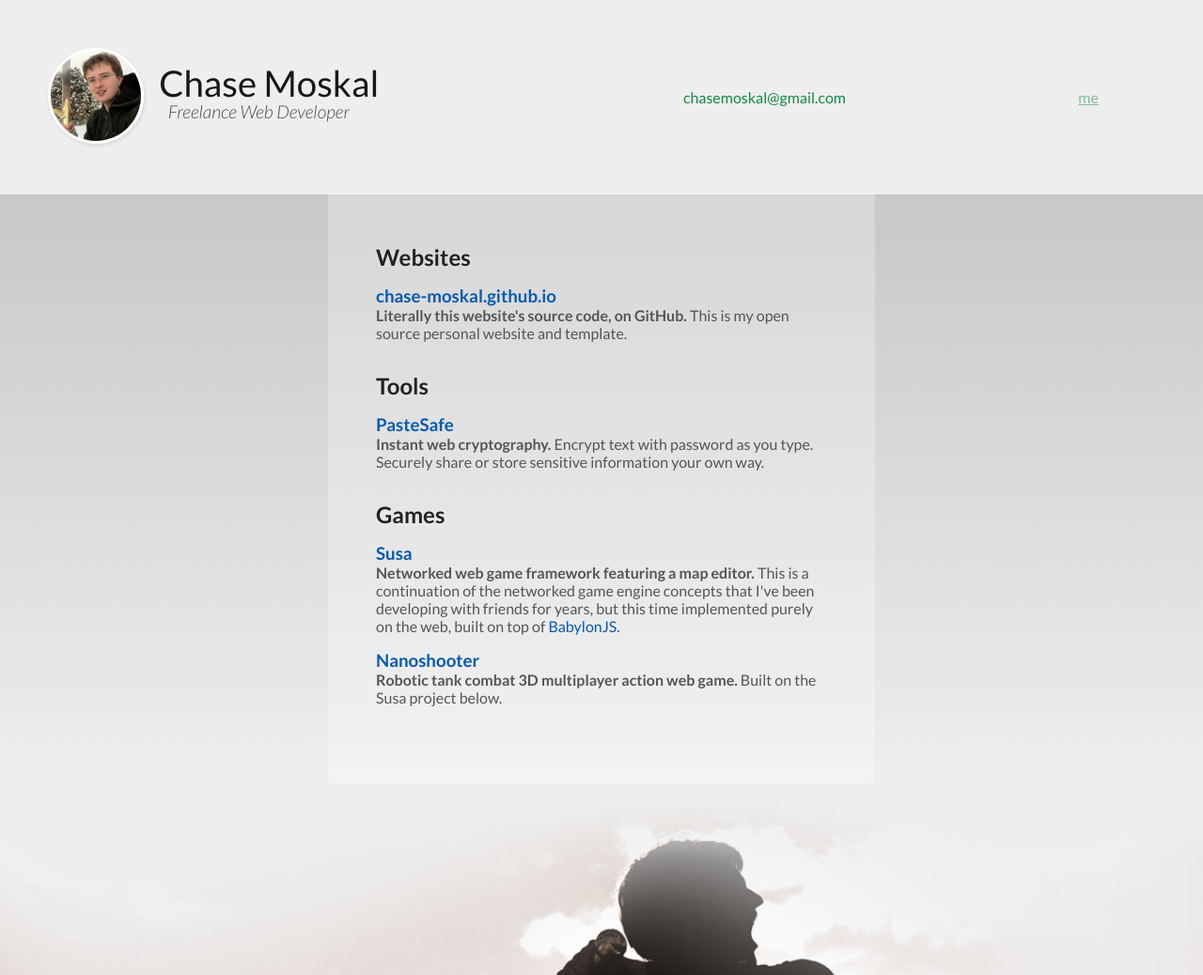
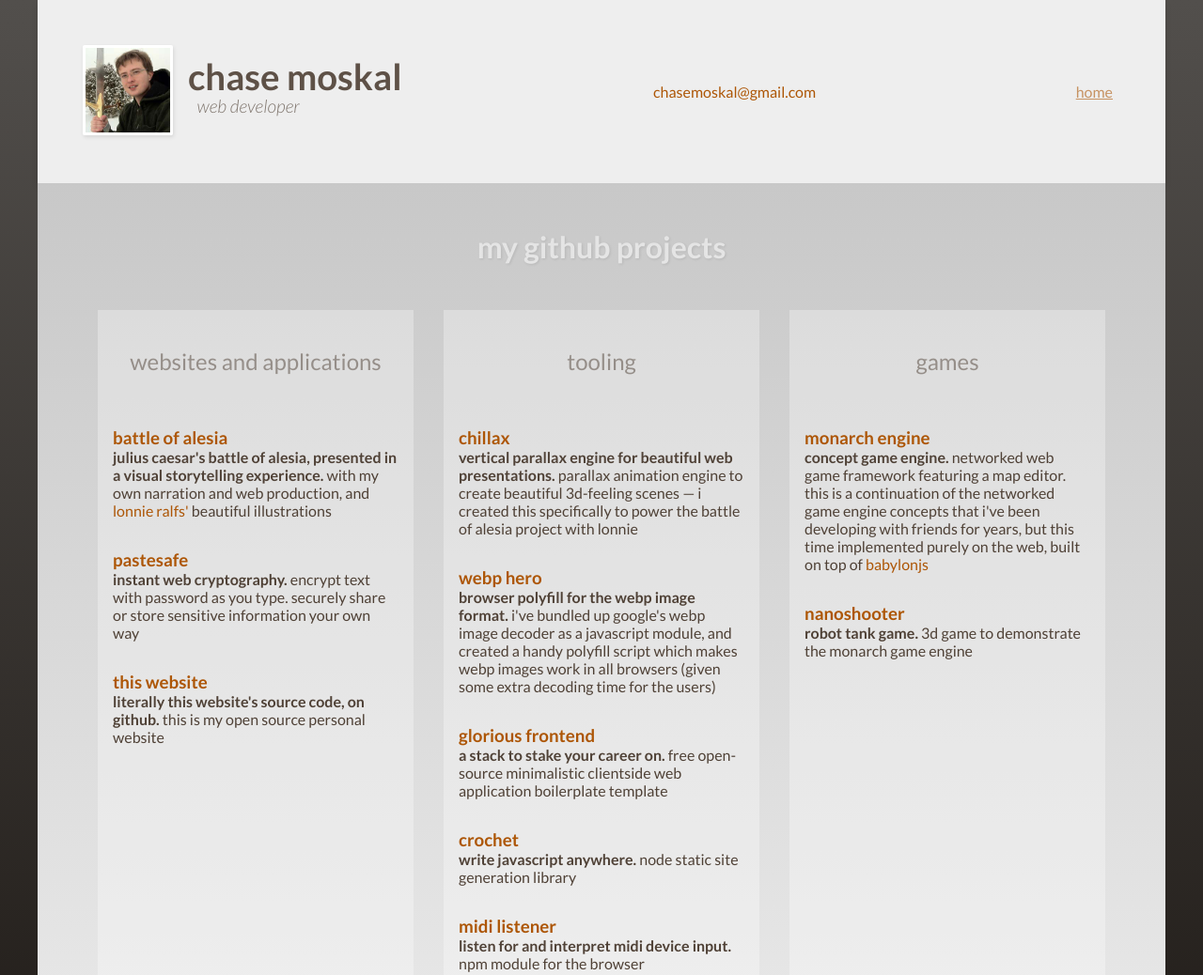
Before and after one commit to chase-moskal/chase-moskal.github.io, a website with bundled scripts: page index.html in a window 1280 px wide. Shown: the top 1038 px of the page at 94% size. Built offline with nearby package versions, Linux system fonts and the light colour scheme.

Commit message:
update website

```diff
--- a/index.html
+++ b/index.html
@@ -4,7 +4,7 @@
 		<meta charset="utf-8"/>
 		<meta name="viewport" content="width=device-width, initial-scale=1"/>
 
-		<title>chase moskal — creative developer</title>
+		<title>chase moskal – web developer</title>
 
 		<link rel="stylesheet" href="https://fonts.googleapis.com/css?family=Lato:400,700,300,300italic,400italic,700italic"/>
 		<link rel="stylesheet" href="dist/style.css"/>
@@ -13,89 +13,105 @@
 	<body>
 
 		<!-- HEADER -->
-		<header class="header" itemtype="http://schema.org/Person">
-
-			<!-- Portrait -->
-			<div>
+		<header class="siteheader" itemtype="http://schema.org/Person">
+			<div class="headerportrait">
 				<img itemprop="image" src="images/chase.small.jpg" alt=""/>
 			</div>
 
-			<!-- Title -->
-			<h1>
+			<h1 class="headertitle">
 				<strong itemprop="name">Chase Moskal</strong>
 				<em>
-					<span itemprop="jobTitle">Freelance Web Developer</span>
+					<span itemprop="jobTitle">Web Developer</span>
 				</em>
 			</h1>
 
-			<!-- Email address -->
-			<div>
+			<div class="headerinfo">
 				<a data-email="Y2hhc2Vtb3NrYWxAZ21haWwuY29t" target="_blank"></a>
 			</div>
 
-			<!-- Navbar -->
-			<nav>
+			<nav class="headernav">
 				<ol>
-					<li><a class="active" href="./">Me</a></li>
-					<!--<li><a href="blog">Blog</a></li>-->
+					<li><a class="active" href="./">home</a></li>
+					<!-- <li><a href="blog">Blog</a></li> -->
 				</ol>
 			</nav>
-
 		</header>
 
 		<!-- MAIN CONTENT -->
 		<main>
+			<section class="projectland">
+				<h1>My GitHub Projects</h1>
 
-			<!-- Projects -->
-			<section class="projects">
-				<section class="websites">
-					<h2>Websites</h2>
+				<section class="projectgroup webapps">
+					<h2>Websites and Applications</h2>
 
-					<!-- chasemoskal.github.io -->
-					<section>
-						<h3>
-							<a href="https://github.com/chase-moskal/chase-moskal.github.io" target="_blank">chase-moskal.github.io</a>
-						</h3>
-						<p><strong>Literally this website's source code, on GitHub.</strong> This is my open source personal website and template.</p>
-					</section>
+					<div>
+						<h3><a target="_blank" href="https://open-history.github.io/battle-of-alesia">Battle of Alesia</a></h3>
+						<p><strong>Julius Caesar's Battle of Alesia, presented in a visual storytelling experience.</strong> With my own narration and web production, and <a href="https://github.com/Loonietoon">Lonnie Ralfs'</a> beautiful illustrations</p>
+					</div>
+
+					<div>
+						<h3><a target="_blank" href="https://pastesafe.github.io">PasteSafe</a></h3>
+						<p><strong>Instant web cryptography.</strong> Encrypt text with password as you type. Securely share or store sensitive information your own way</p>
+					</div>
+
+					<div>
+						<h3><a target="_blank" href="https://github.com/chase-moskal/chase-moskal.github.io">This Website</a></h3>
+						<p><strong>Literally this website's source code, on GitHub.</strong> This is my open source personal website</p>
+					</div>
 				</section>
-				<section class="tools">
-					<h2>Tools</h2>
 
-					<!-- pastesafe -->
-					<section>
-						<h3>
-							<a href="https://pastesafe.github.io/" target="_blank">PasteSafe</a>
-						</h3>
-						<p><strong>Instant web cryptography.</strong> Encrypt text with password as you type. Securely share or store sensitive information your own way.</p>
-					</section>
+				<section class="projectgroup tooling">
+					<h2>Tooling</h2>
+
+					<div>
+						<h3><a target="_blank" href="https://github.com/chase-moskal/chillax">chillax</a></h3>
+						<p><strong>Vertical parallax engine for beautiful web presentations.</strong> parallax animation engine to create beautiful 3d-feeling scenes — I created this specifically to power the Battle of Alesia project with Lonnie</p>
+					</div>
+
+					<div>
+						<h3><a target="_blank" href="https://github.com/chase-moskal/webp-hero">Webp Hero</a></h3>
+						<p><strong>Browser polyfill for the webp image format.</strong> I've bundled up Google's webp image decoder as a javascript module, and created a handy polyfill script which makes webp images work in all browsers (given some extra decoding time for the users)</p>
+					</div>
+
+					<div>
+						<h3><a target="_blank" href="https://github.com/chase-moskal/webp-hero">Glorious Frontend</a></h3>
+						<p><strong>A stack to stake your career on.</strong> Free open-source minimalistic clientside web application boilerplate template</p>
+					</div>
+
+					<div>
+						<h3><a target="_blank" href="https://github.com/chase-moskal/crochet">Crochet</a></h3>
+						<p><strong>Write javascript anywhere.</strong> Node static site generation library</p>
+					</div>
+
+					<div>
+						<h3><a target="_blank" href="https://github.com/chase-moskal/midi-listener">Midi Listener</a></h3>
+						<p><strong>Listen for and interpret MIDI device input.</strong> Npm module for the browser</p>
+					</div>
 				</section>
-				<section class="games">
+
+				<section class="projectgroup games">
 					<h2>Games</h2>
 
-					<!-- susa -->
-					<section>
-						<h3>
-							<a href="https://github.com/AkkadianGames/Susa#readme" target="_blank">Susa</a>
-						</h3>
-						<p><strong>Networked web game framework featuring a map editor.</strong> This is a continuation of the networked game engine concepts that I've been developing with friends for years, but this time implemented purely on the web, built on top of <a href="http://www.babylonjs.com/">BabylonJS</a>.</p>
-					</section>
+					<div>
+						<h3><a target="_blank" href="https://github.com/monarch-games/engine">Monarch Engine</a></h3>
+						<p><strong>Concept game engine.</strong> Networked web game framework featuring a map editor. This is a continuation of the networked game engine concepts that I've been developing with friends for years, but this time implemented purely on the web, built on top of <a target="_blank" href="http://www.babylonjs.com/">babylonjs</a></p>
+					</div>
 
-					<!-- nanoshooter -->
-					<section>
-						<h3>
-							<a href="https://github.com/AkkadianGames/Nanoshooter#readme" target="_blank">Nanoshooter</a>
-						</h3>
-						<p><strong>Robotic tank combat 3D multiplayer action web game.</strong> Built on the Susa project below.</p>
-					</section>
+					<div>
+						<h3><a target="_blank" href="https://github.com/monarch-games/nanoshooter">Nanoshooter</a></h3>
+						<p><strong>Robot tank game.</strong> 3D game to demonstrate the monarch game engine</p>
+					</div>
 				</section>
+
 			</section>
 		</main>
 
-		<!-- footer -->
-		<footer class="footer">
+		<!-- FOOTER -->
+		<footer class="sitefooter">
 			<img class="backswing" src="images/backswing.jpg" alt=""/>
-			<section class="free-and-open">
+
+			<section class="endremarks">
 				<p>ready for battle</p>
 				<p>email me at <a data-email="Y2hhc2Vtb3NrYWxAZ21haWwuY29t" target="_blank"></a></p>
 			</section>
--- a/source/style.scss
+++ b/source/style.scss
@@ -1,43 +1,33 @@
 
 @charset "utf-8";
 
-////
-//// FUNDAMENTALS
-////
-
-* { margin: 0; padding: 0; }
-
-$color-latitudegreen: #128943;
 $color-backdrop: #140f0b;
 $color-mainback: #eee;
+$color-maintext: lighten(desaturate($color-backdrop, 10%), 20%);
+$color-feature: #ad5606;
+$color-feature-old: #065aad;
+
+* {
+	margin: 0;
+	padding: 0;
+	box-sizing: border-box;
+}
 
 html {
+	text-transform: lowercase;
 	font-family: "Lato", Arial;
 	font-size: 16px;
 	background: $color-backdrop;
-	@media (max-width:600px) { font-size: 12px; }
-
-	// Headings.
-	h1 {
-		font-weight: normal;
-		strong { font-weight: normal; }
-	}
+	background: linear-gradient(to bottom, lighten(desaturate($color-backdrop, 25%), 25%), $color-backdrop 70%);
 }
 
-// Create links with a base color.
-@mixin link($linkcolor: $color-latitudegreen) {
-	text-decoration: none;
-	&:link, &:visited { color: $linkcolor; }
-	&:hover {
-		color: lighten($linkcolor, 10%);
-		text-decoration: underline;
-	}
-	&:active { color: darken($linkcolor, 10%); }
+body {
+	margin: auto;
+	width: 96%;
+	max-width: 1200px;
 }
 
-// Common establishes a common padding and width with media queies for page sections.
-// This makes it easy to line up the header content and the main content on the left side.
-@mixin common-slice {
+@mixin slice {
 	width: auto;
 	padding: 4%;
 
@@ -47,40 +37,51 @@ html {
 	}
 }
 
-////
-//// HEADER
-////
+@mixin link($linkcolor) {
 
-.header {
-	@include common-slice;
+	&:link, &:visited {
+		color: $linkcolor;
+		text-decoration: none;
+	}
+
+	&:hover {
+		color: darken($linkcolor, 5%);
+		text-decoration: underline;
+	}
+
+	&:active {
+		color: darken($linkcolor, 15%);
+	}
+}
+
+a { @include link($color-feature); }
+
+//
+// HEADER
+//
+
+.siteheader {
+	@include slice;
 	text-align: center;
+	background: $color-mainback;
+	color: $color-maintext;
+	box-shadow: 0 4px 7px rgba(0,0,0, 0.1);
 
 	& > * {
 		margin: 1em auto;
 	}
 
-	background: #eee;
-	box-shadow: 0 4px 7px rgba(0,0,0, 0.1);
-
-	@media (min-width:800px) {
-		display: table;
-		text-align: left;
-		& > * {
-			display: table-cell;
-			vertical-align: middle;
-			&:first-child { width: 1%; }
+	.headerportrait {
+		img {
+			width: 6em;
+			margin-right: 1em;
+			border: 3px solid white;
+			border-radius: 2px;
+			box-shadow: 1px 2px 4px rgba(0,0,0, 0.1);
 		}
 	}
 
-	img {
-		width: 6em;
-		margin-right: 1em;
-		border: 3px solid white;
-		border-radius: 6em;
-		box-shadow: 1px 2px 4px rgba(0,0,0, 0.1);
-	}
-
-	h1 {
+	.headertitle {
 		line-height: 0.8em;
 
 		strong {
@@ -98,94 +99,112 @@ html {
 		}
 	}
 
-	a { @include link; }
+	.headernav {
+		text-align: right;
 
-	nav {
 		ol {
 			list-style: none;
+
 			li {
 				display: inline-block;
 				margin: 0 0.5em;
+				text-transform: lowercase;
+			}
 
-				text-transform: lowercase;
+			a.active {
+				opacity: 0.6;
+				text-decoration: underline;
+			}
+		}
+	}
 
-				a {
-					text-decoration: none;
-					color: black;
-					&:link { opacity: 0.5; }
-					&:hover { opacity: 0.7; }
-					&:active { opacity: 0.9; }
-					&:hover, &.active { text-decoration: underline; }
-				}
-			}
+	@media (min-width:800px) {
+		display: table;
+		text-align: left;
+		& > * {
+			display: table-cell;
+			vertical-align: middle;
+			&:first-child { width: 1%; }
 		}
 	}
 }
 
-////
-//// MAIN
-////
+//
+// MAIN
+//
 
 main {
+	background: linear-gradient(to bottom, darken($color-mainback, 15%), $color-mainback);
+	color: darken($color-maintext, 10%);
+	padding-bottom: 8em;
+}
 
-	background: linear-gradient(to bottom, darken($color-mainback, 15%), $color-mainback);
+//
+// PROJECTLAND
+//
 
-	// All main sections.
-	& > section {
-		@include common-slice;
+.projectland {
+	@include slice;
 
-		color: #444;
-		background: rgba(255, 255, 255, 0.25);
+	display: flex;
+	justify-content: center;
+	flex-wrap: wrap;
+	color: $color-maintext;
+
+	h1, h2 {
+		font-weight: normal;
+	}
+
+	h1 {
+		order: -2;
+		flex-basis: 100%;
+		text-align: center;
+		font-size: 2em;
+		padding-bottom: 1em;
+		opacity: 0.5;
+		color: white;
+		text-shadow: 1px 1px 3px rgba(0,0,0, 0.2);
+		font-weight: bold;
+	}
+
+	.projectgroup {
+		flex: 1 1 320px;
+		padding: 1em;
+		margin: 1em;
+		background: rgba(255,255,255, 0.3);
 
 		h2 {
-			color: #222;
-			text-shadow: 1px 1px 6px rgba(255, 255, 255, 0.3);
+			padding: 1em 0;
+			text-align: center;
+			opacity: 0.5;
 		}
 
-		p { color: #555; }
-
-		a { @include link(#065aad); }
-	}
-
-	// Projects section.
-	.projects {
-		width: auto;
-		max-width: 480px;
-		margin: 0 auto;
-		border-radius: 0 0 8px 8px;
-
-		// Project groupings.
-		& > section {
+		div {
 			margin: 2em auto;
-			&:first-of-type { margin-top: 0; }
-
-			// Each individual project.
-			& > section {
-				margin: 1em auto;
-			}
 		}
 	}
 }
 
-// Footer.
-.footer {
+//
+// FOOTER
+//
+
+.sitefooter {
 
 	.backswing {
 		display: block;
 		width: 100%;
 	}
 
-	.free-and-open {
-		@include common-slice;
-
+	.endremarks {
+		@include slice;
 		opacity: 0.75;
-
 		display: block;
+		padding: 8em 0;
 		max-width: 480px;
 		margin: 0 auto;
 		letter-spacing: 0.1em;
 		font-style: italic;
-
 		text-align: center;
 		color: #eee;
 
```
